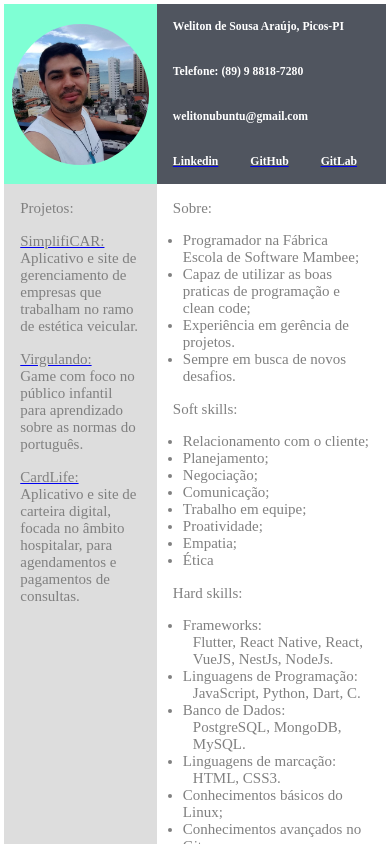
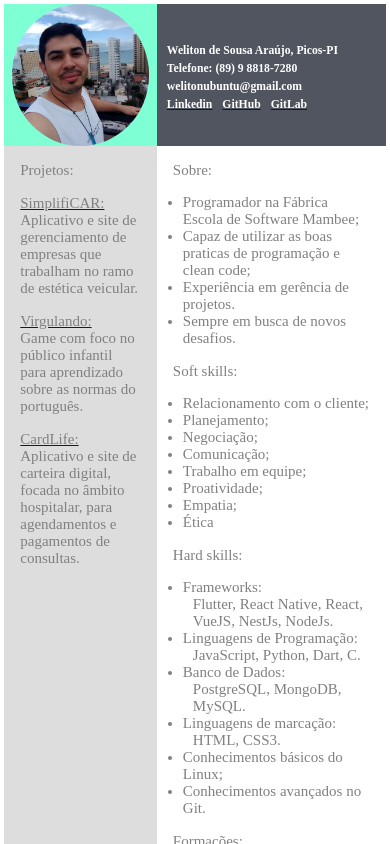
Before and after one commit to welitonsousa/welitonsousa, a React (Create React App) app: page / in a window 390 px wide. Shown: the top 844 px of the page. Built offline with nearby package versions, Linux system fonts and the light colour scheme.

Commit message:
menu in telephone small

```diff
--- a/src/components/Text/TextMenu.css
+++ b/src/components/Text/TextMenu.css
@@ -1,7 +1,4 @@
-.Title{
-  color: white;
-  margin: 1pc;
-}
+
 .Menu-text{
   text-align: justify;
   color: gray;
@@ -11,9 +8,19 @@
   margin-bottom: 0;
 }
 
+.Title{
+  color: white;
+  margin: 1pc;
+}
 @media screen and (max-width: 699px){
   .Menu-text{
     font-size: 15px;
     text-align: start;
   }
+  .Title{
+    margin: 0;
+    padding-left: 10px;
+    padding-top: 5px;
+  }
+
 }
```
Also changed, not shown: 1 other file (tests, documents, lock files or other folders).
